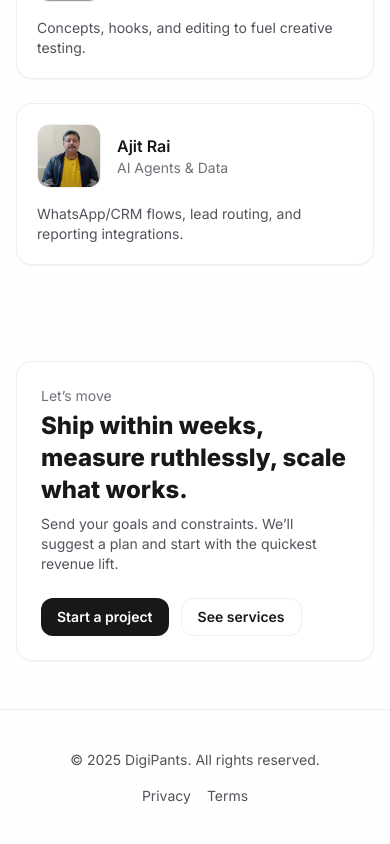
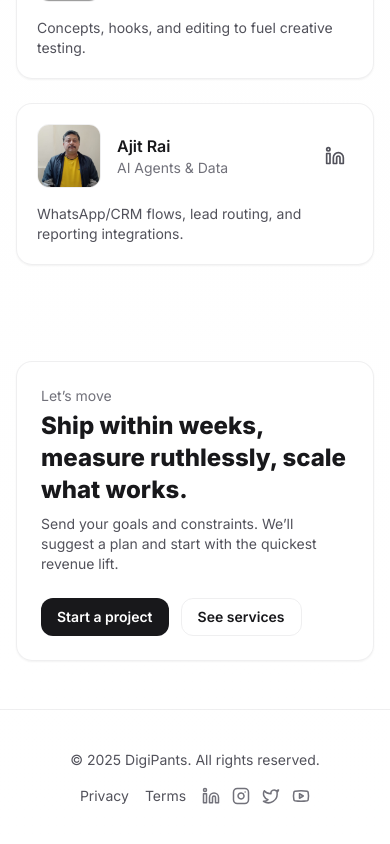
Before and after one commit to digipants/digipants-next, a Next.js app: page / in a window 390 px wide. Shown: the part 6249-7093 px from the top of the page. Built offline with nearby package versions, Linux system fonts and the light colour scheme; grey boxes are pictures that could not be loaded.

Commit message:
social links

```diff
--- a/app/page.tsx
+++ b/app/page.tsx
@@ -10,6 +10,7 @@ import {
   Sparkles,
   BookOpen,
   Globe,
+  Linkedin,
 } from "lucide-react";
 
 type Work = { title: string; tag: string; img: string; href: string };
@@ -26,6 +27,7 @@ type Person = {
   role: string;
   img: string;
   bio: string;
+  linkedin?: string;
   href?: string;
 };
 
@@ -156,18 +158,21 @@ const TEAM: Person[] = [
     img: "/bhupendra.jpg",
     bio: "Leads acquisition strategy across Google/Meta, analytics, and CRO.",
     href: "mailto:bhupendra@digipants.com",
+    linkedin: "https://www.linkedin.com/in/bhupendraprofile/",
   },
   {
     name: "Anju Mishra",
     role: "Ad Concepts & UGC",
     img: "/anju.JPG",
     bio: "Concepts, hooks, and editing to fuel creative testing.",
+    linkedin: "https://www.linkedin.com/in/anju-mishra-9232a313/",
   },
   {
     name: "Ajit Rai",
     role: "AI Agents & Data",
     img: "/ajit.jpg",
     bio: "WhatsApp/CRM flows, lead routing, and reporting integrations.",
+    linkedin: "https://www.linkedin.com/in/ajit-rai-1a8112287/",
   },
 ];
 
@@ -497,6 +502,15 @@ export default function Page() {
                       {m.role}
                     </div>
                   </div>
+                  <a
+                    href={m.linkedin}
+                    target="_blank"
+                    rel="noopener noreferrer"
+                    aria-label={`${m.name} on LinkedIn`}
+                    className="ml-auto inline-flex h-9 w-9 items-center justify-center rounded-lg text-zinc-600 hover:text-zinc-900 dark:text-zinc-300 dark:hover:text-white"
+                  >
+                    <Linkedin className="h-5 w-5" />
+                  </a>
                 </div>
                 <p className="mt-4 text-sm text-zinc-600 dark:text-zinc-400">
                   {m.bio}
--- /dev/null
+++ b/components/common/SocialLinks.tsx
@@ -0,0 +1,74 @@
+"use client";
+
+import { SOCIAL, SocialKey } from "@/lib/social";
+import {
+  Linkedin,
+  Instagram,
+  Twitter,
+  Youtube,
+  type LucideIcon,
+} from "lucide-react";
+import clsx from "clsx";
+
+const ICONS: Record<SocialKey, LucideIcon> = {
+  linkedin: Linkedin,
+  instagram: Instagram,
+  x: Twitter,
+  youtube: Youtube,
+};
+
+const DEFAULT_KEYS: SocialKey[] = ["linkedin", "instagram", "x", "youtube"];
+
+type Props = {
+  keys?: SocialKey[]; // which to show (default: all)
+  size?: number; // icon size in px (default: 18)
+  className?: string; // wrapper class
+  itemClassName?: string; // each button class
+  gap?: string; // tailwind gap (default: gap-3)
+  variant?: "header" | "footer" | "menu" | "card";
+};
+
+export default function SocialLinks({
+  keys = DEFAULT_KEYS,
+  size = 18,
+  className,
+  itemClassName,
+  gap = "gap-3",
+  variant = "header",
+}: Props) {
+  const base =
+    "inline-flex items-center justify-center rounded-lg transition focus:outline-none focus-visible:ring-2 focus-visible:ring-offset-2 focus-visible:ring-zinc-400 dark:focus-visible:ring-zinc-600";
+
+  const variants: Record<NonNullable<Props["variant"]>, string> = {
+    header:
+      "text-zinc-600 hover:text-zinc-900 dark:text-zinc-300 dark:hover:text-white",
+    footer:
+      "text-zinc-500 hover:text-zinc-900 dark:text-zinc-400 dark:hover:text-white",
+    menu: "text-zinc-900 hover:opacity-80 dark:text-zinc-100",
+    card: "text-zinc-600 hover:text-zinc-900 dark:text-zinc-300 dark:hover:text-white",
+  };
+
+  return (
+    <div className={clsx("flex", gap, className)}>
+      {keys.map((k) => {
+        const Icon = ICONS[k]; // k is SocialKey now ✅
+        const href = SOCIAL[k];
+        if (!href) return null;
+        return (
+          <a
+            key={k}
+            href={href}
+            target="_blank"
+            rel="noopener noreferrer"
+            aria-label={k}
+            className={clsx(base, variants[variant], itemClassName)}
+            title={k}
+          >
+            {/* Use size prop instead of style ✅ */}
+            <Icon className="shrink-0" size={size} />
+          </a>
+        );
+      })}
+    </div>
+  );
+}
--- a/components/layout/Footer.tsx
+++ b/components/layout/Footer.tsx
@@ -1,3 +1,4 @@
+import SocialLinks from "@/components/common/SocialLinks";
 export default function Footer() {
   const year = new Date().getFullYear();
   return (
@@ -6,8 +7,13 @@ export default function Footer() {
         <div className="flex flex-col md:flex-row items-center justify-between gap-4 text-sm text-zinc-600 dark:text-zinc-400">
           <div>© {year} DigiPants. All rights reserved.</div>
           <div className="flex items-center gap-4">
-            <a className="hover:underline" href="/privacy/">Privacy</a>
-            <a className="hover:underline" href="/terms/">Terms</a>
+            <a className="hover:underline" href="/privacy/">
+              Privacy
+            </a>
+            <a className="hover:underline" href="/terms/">
+              Terms
+            </a>
+            <SocialLinks variant="footer" />
           </div>
         </div>
       </div>
--- a/components/layout/Header.tsx
+++ b/components/layout/Header.tsx
@@ -3,6 +3,7 @@
 
 import { useEffect, useState } from "react";
 import type { PropsWithChildren } from "react";
+import SocialLinks from "@/components/common/SocialLinks";
 import {
   Mail,
   Moon,
@@ -125,6 +126,12 @@ export default function Page() {
                 <span className="inline-block w-4 h-4" aria-hidden />
               )}
             </Button>
+            <SocialLinks
+              keys={["linkedin"]}
+              size={18}
+              className="hidden md:flex"
+              variant="header"
+            />
             <Button href="/contact-us">
               <Mail className="w-4 h-4" /> Contact
             </Button>
--- /dev/null
+++ b/lib/social.ts
@@ -0,0 +1,9 @@
+// lib/social.ts
+export const SOCIAL = {
+  linkedin: "https://www.linkedin.com/company/digipants/",
+  instagram: "https://www.instagram.com/digipantsinsta/",
+  x: "https://x.com/digipantstweets",
+  youtube: "https://www.youtube.com/@digipants",
+};
+
+export type SocialKey = keyof typeof SOCIAL;
--- a/package.json
+++ b/package.json
@@ -7,6 +7,7 @@
     "lint": "next lint"
   },
   "dependencies": {
+    "clsx": "^2.1.1",
     "lucide-react": "^0.541.0",
     "motion": "^12.23.12",
     "next": "15.0.0",
```
Also changed, not shown: 1 other file (tests, documents, lock files or other folders).
